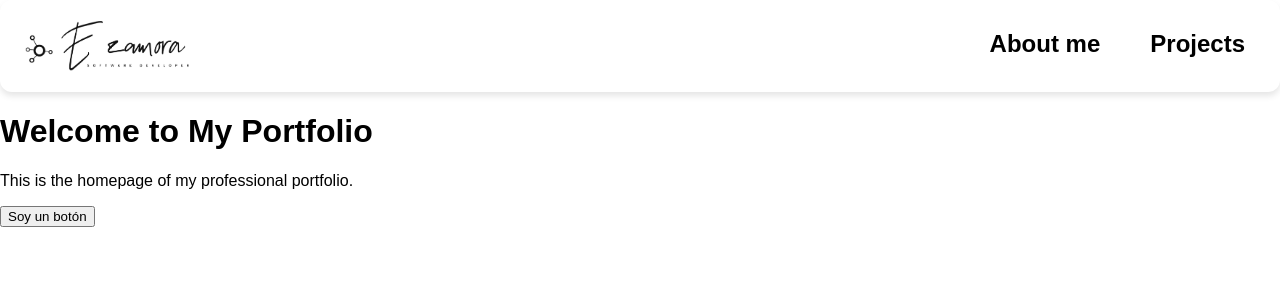
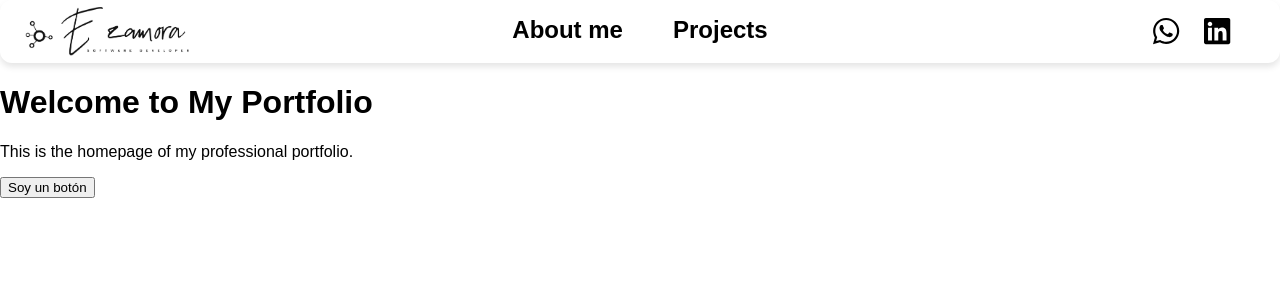
Before and after one commit to Edisonzm9/portfolio, a React (Create React App) app: page / in a window 1280 px wide. Shown: the top 300 px of the page. Built offline with nearby package versions, Linux system fonts and the light colour scheme.

Commit message:
Update: Icon

```diff
--- a/package.json
+++ b/package.json
@@ -5,6 +5,9 @@
   "dependencies": {
     "@emotion/react": "^11.13.3",
     "@emotion/styled": "^11.13.0",
+    "@fortawesome/fontawesome-svg-core": "^6.6.0",
+    "@fortawesome/free-brands-svg-icons": "^6.6.0",
+    "@fortawesome/react-fontawesome": "^0.2.2",
     "@mui/material": "^6.1.0",
     "@testing-library/jest-dom": "^5.17.0",
     "@testing-library/react": "^13.4.0",
--- a/public/index.html
+++ b/public/index.html
@@ -2,7 +2,7 @@
 <html lang="en">
   <head>
     <meta charset="utf-8" />
-    <link rel="icon" href="%PUBLIC_URL%/favicon.ico" />
+    <link rel="icon" href="%PUBLIC_URL%/icono.ico" />
     <meta name="viewport" content="width=device-width, initial-scale=1" />
     <meta name="theme-color" content="#000000" />
     <meta
@@ -24,7 +24,7 @@
       work correctly both with client-side routing and a non-root public URL.
       Learn how to configure a non-root public URL by running `npm run build`.
     -->
-    <title>React App</title>
+    <title>Portfolio - E Zamora.</title>
   </head>
   <body>
     <noscript>You need to enable JavaScript to run this app.</noscript>
--- a/src/components/Header.css
+++ b/src/components/Header.css
@@ -1,21 +1,20 @@
 /* Estilo para el contenedor del header */
 .header-container {
-    /* Eliminamos la altura fija */
-    /* height: 30px; */
     padding: 16px 20px;
     box-shadow: 0 4px 6px rgba(0, 0, 0, 0.1);
-    text-align: center;
     border-radius: 12px;
     display: flex;
     align-items: center;
-    justify-content: space-between;
+    justify-content: center; /* Centra los elementos horizontalmente */
+    position: relative; /* Necesario para posicionar el logo absolutamente */
 }
 
 /* Estilo para el contenedor del logo */
 .logo-container {
+    position: absolute;
+    left: 20px; /* Ajusta este valor si necesitas más o menos espacio desde la izquierda */
     display: flex;
     align-items: center;
-    padding-right: 20px;
 }
 
 /* Estilo para la imagen del logo */
@@ -28,51 +27,79 @@
     border-radius: 8px;
 }
 
+/* Estilo para el contenedor de navegación */
+.nav-container {
+    display: flex;
+    justify-content: center; /* Centra los enlaces de navegación */
+}
+
 /* Estilo para la lista de navegación */
 .nav-list {
     list-style-type: none;
     margin: 0;
     padding: 0;
     display: flex;
-    justify-content: center;  /* Centra los elementos dentro del contenedor */
-    flex-wrap: wrap;  /* Permite que los elementos se ajusten en varias filas si hay muchos */
+    justify-content: center;
+    flex-wrap: wrap;
 }
 
 /* Estilo para los elementos de la lista de navegación */
 .nav-item {
     margin-right: 20px;
-    margin-bottom: 3px;  /* Añade margen inferior para que al agregar más enlaces, no se vean demasiado juntos */
+    margin-bottom: 3px;
 }
 
 .nav-item:last-child {
-    margin-right: 0;  /* Elimina el margen derecho del último elemento */
+    margin-right: 0;
 }
 
 /* Estilo para los enlaces de la navegación */
 .nav-link {
     text-decoration: none;
     color: black;
-    font-size: 24px;  /* Letras más grandes */
+    font-size: 24px;
     font-weight: bold;
     padding: 10px 15px;
-    border-radius: 12px;  /* Bordes redondeados en los botones */
-    transition: all 0.3s ease;  /* Efecto de transición */
+    border-radius: 12px;
+    transition: all 0.3s ease;
     background-color: rgba(255, 255, 255, 0.5);
-    backdrop-filter: blur(0px);  /* Inicialmente, sin blur */
+    backdrop-filter: blur(0px);
 }
 
 /* Efectos al pasar el ratón sobre los enlaces */
 .nav-link:hover {
-    background-color: rgba(255, 99, 71, 0.7); /* Color de fondo tomate con transparencia */
+    background-color: rgba(255, 99, 71, 0.7);
     color: white;
-    transform: scale(1.1);  /* Agranda el enlace un poco */
-    box-shadow: 0px 4px 10px rgba(0, 0, 0, 0.2);  /* Sombra en el hover */
-    backdrop-filter: blur(5px);  /* Efecto de desenfoque en hover */
+    transform: scale(1.1);
+    box-shadow: 0px 4px 10px rgba(0, 0, 0, 0.2);
+    backdrop-filter: blur(5px);
+}
+/* Estilo para el contenedor de los íconos sociales */
+.social-icons-container {
+    position: absolute;
+    right: 50px; /* Ajusta este valor según sea necesario */
+    display: flex;
+    align-items: center;
 }
 
+/* Estilo para los íconos sociales usando Font Awesome */
+.social-icon {
+    font-size: 30px; /* Ajusta el tamaño de los íconos según tus preferencias */
+    color: black; /* Color del icono */
+    margin-left: 25px; /* Espacio entre los íconos */
+    transition: transform 0.3s ease, color 0.3s ease;
+}
+
+.social-icon:hover {
+    transform: scale(1.2); /* Efecto al pasar el ratón */
+    color: #ff6347; /* Cambia el color al pasar el ratón (opcional) */
+}
 /* Responsive: Ajusta el tamaño del texto para pantallas pequeñas */
 @media (max-width: 768px) {
+    .social-icon {
+        font-size: 25px;
+    }
     .nav-link {
-      font-size: 20px;  /* Tamaño de fuente más pequeño en dispositivos móviles */
+      font-size: 20px;
     }
 }
--- a/src/components/Header.js
+++ b/src/components/Header.js
@@ -2,15 +2,16 @@ import React from 'react';
 import { Link } from 'react-router-dom';
 import './Header.css';  // Importa el archivo CSS
 import logoW from '../assets/images/logoW.png';
+import { FontAwesomeIcon } from '@fortawesome/react-fontawesome';
+import { faWhatsapp, faLinkedin } from '@fortawesome/free-brands-svg-icons';
 
 function Header() {
   return (
     <header className="header-container">
-
       <div className="logo-container">
         <img src={logoW} alt="Logo" className="logo" />
       </div>
-      <nav>
+      <nav className="nav-container">
         <ul className="nav-list">
           <li className="nav-item">
             <Link to="/about" className="nav-link">About me</Link>
@@ -18,9 +19,16 @@ function Header() {
           <li className="nav-item">
             <Link to="/" className="nav-link">Projects</Link>
           </li>
-
         </ul>
       </nav>
+      <div className="social-icons-container">
+        <a href="https://wa.me/593987396716" target="_blank" rel="noopener noreferrer" aria-label="WhatsApp">
+          <FontAwesomeIcon icon={faWhatsapp} className="social-icon" />
+        </a>
+        <a href="https://www.linkedin.com/in/edison-zamora-b6732b239/" target="_blank" rel="noopener noreferrer" aria-label="LinkedIn">
+          <FontAwesomeIcon icon={faLinkedin} className="social-icon" />
+        </a>
+      </div>
     </header>
   );
 }
```
Also changed, not shown: 2 other files (tests, documents, lock files or other folders).
